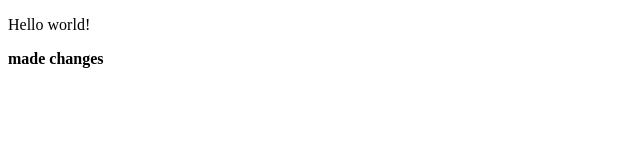
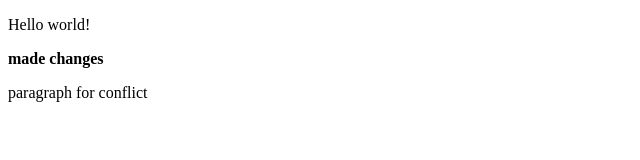
Before and after one commit to avisii1/test, a plain HTML site: page index.html in a window 1280 px wide. Shown: the whole page, without its empty margins (0-640 px from the left). Drawn offline with Linux system fonts and the light colour scheme.

Commit message:
add paragraph in index of main file for conflict

```diff
--- a/index.html
+++ b/index.html
@@ -6,5 +6,6 @@
 <body>
 <p>Hello world!</p>
 <b> made changes </b>
+<p>paragraph for conflict</p>
 </body>
 </html>
```
